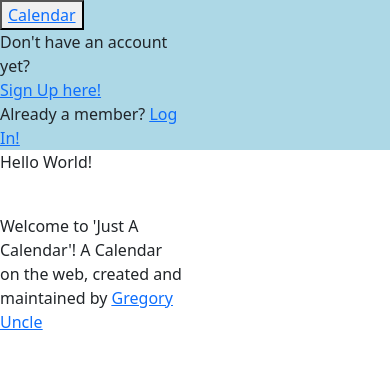
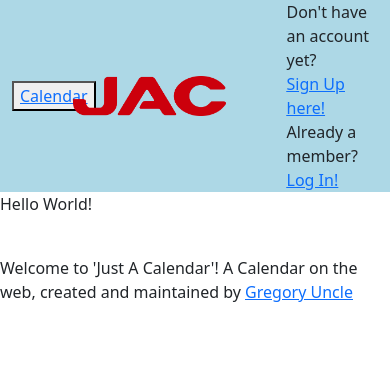
Before and after one commit to justacalendar/justacalendar.github.io, a plain HTML site: page index.html in a window 390 px wide. Drawn offline with nearby package versions, Linux system fonts and the light colour scheme.

Commit message:
added some bootstrap responsiveness in index page

```diff
--- a/assets/codeassets/Index.css
+++ b/assets/codeassets/Index.css
@@ -1,3 +1,13 @@
 .upperbar{
     background-color: lightblue;
 }
+
+.row {
+    margin:0px;
+  }
+
+.container-fluid{
+  padding-left: 0rem;
+  padding-right: 0rem;
+  overflow: hidden;
+}
--- a/index.html
+++ b/index.html
@@ -12,27 +12,45 @@
 </head>
 
 <body>
-    <div class="row">
-        <div class="col-12 upperbar">
-            <div class="col-4">
-                <button><a href="calendar.html" id="calendarlink">Calendar</a></button>
-            </div>
+    <div class="container-fluid">
+        <div class="row">
+            <div class="d-flex flex-row col-12 upperbar">
+                <div class="col-2 d-flex align-items-center">
+                    <button><a  href="calendar.html" id="calendarlink">Calendar</a></button>
+                </div>
 
-            <div class="col-6">
-                <label for="signuplink">Don't have an account yet?</label>
-                <a href="signup.html" id="signuplink" target="_blank"><u>Sign Up here!</u></a>
+                <div class="col-5 col-sm-4 col-md-3 d-flex align-items-center">
+                    <img src="assets/imageassets/JAClogo.png" class="img-fluid">
+                </div >
 
-                <label for="loginlink">Already a member?</label>
-                <a href="login.html" id="loginlink" target="_blank"><u>Log In!</u></a>
+                <div class="col-2 col-sm-2 col-md-3 col-lg-4 col-xl-5">
+
+                </div>
+
+                <div class="col-3 col-sm-4">
+                    <div class="d-flex justify-content-start">
+                        <label for="signuplink">Don't have an account yet?</label>
+                    </div>
+                    <div class="d-flex justify-content-start">
+                        <a href="signup.html" id="signuplink" target="_blank"><u>Sign Up here!</u></a>
+                    </div>
+                    <div class="d-flex justify-content-start">
+                        <label for="loginlink">Already a member?</label>
+                    </div>
+                    <div class="d-flex justify-content-start">
+                        <a href="login.html" id="loginlink" target="_blank"><u>Log In!</u></a>
+                    </div>
+                </div>
             </div>
         </div>
-        <div class="col-6">
+        <div>
             <p>Hello World!</p><br>
             <p>Welcome to 'Just A Calendar'! A Calendar on the web, created and maintained
                 by <a href="https://www.instagram.com/gregoryuncle/" id="gregorylink" target="_blank"><u>Gregory
                         Uncle</u></a>
             </p>
         </div>
+
 
 
     </div>
```
Also changed, not shown: assets/imageassets/JAClogo.png (added).
